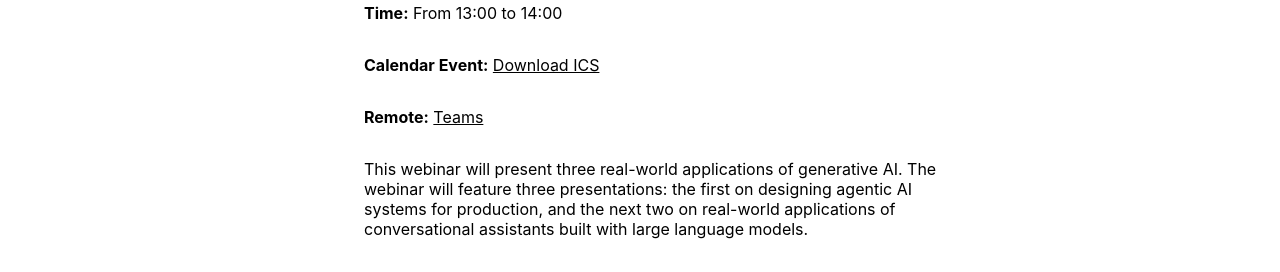
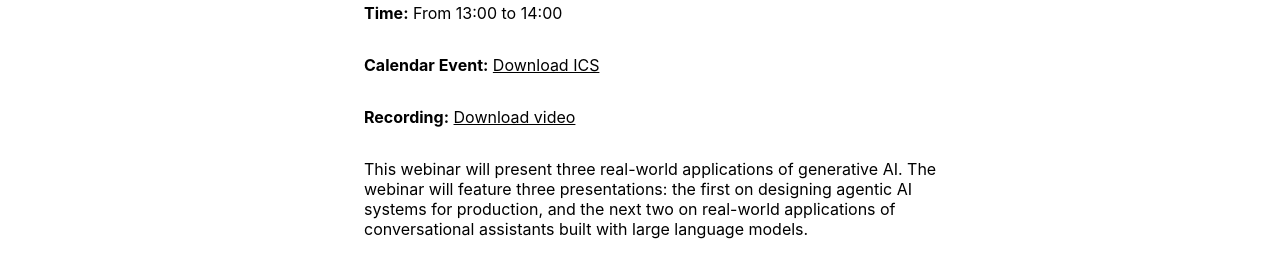
Before and after one commit to sirris-be/lisa, a Jekyll site: the page built from docs/_events/5-case-study-webinar.html, in a window 1280 px wide and 900 px high. Shown: the part 291-563 px from the top of the window. Built offline with Jekyll 4.4.1, drawn with Linux system fonts in a browser that asks for light colours.

Commit message:
feat: add recording in event page

```diff
--- a/docs/_events/5-case-study-webinar.html
+++ b/docs/_events/5-case-study-webinar.html
@@ -6,9 +6,7 @@ short_title: "Webinar: Applications of Gen AI"
 duration:
   from: "13:00"
   to: "14:00"
-remote:
-  name: "Teams"
-  link: https://teams.microsoft.com/l/meetup-join/19%3ameeting_MjA3MmE5N2QtNTQ0MS00NjJjLWIzNzQtN2E5MWJjOWVkZTUz%40thread.v2/0?context=%7b%22Tid%22%3a%22d4c1d712-e8c2-4fdf-abce-18805891b5b0%22%2c%22Oid%22%3a%22b131c3f0-f2ad-4966-9bd8-2e41122d59c3%22%7d
+recording: "https://lisa.pieterp.be/2026-01-30-Building_a_Customer-Facing_Conversational_Interface.mp4"
 ---
 
 <p>
```
